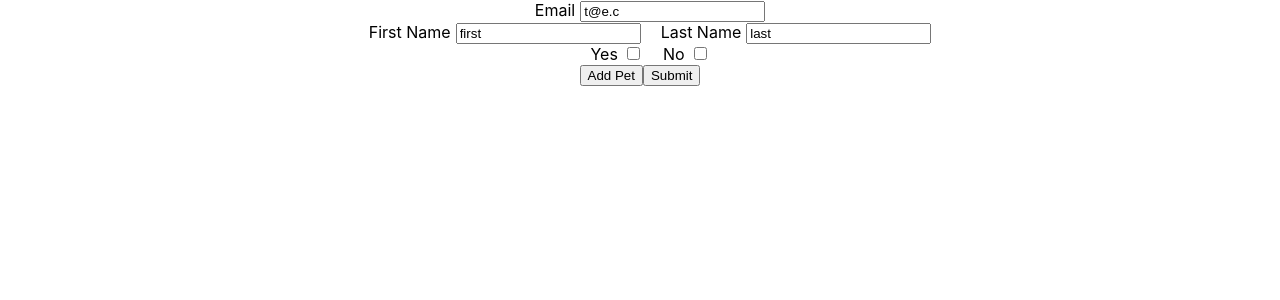
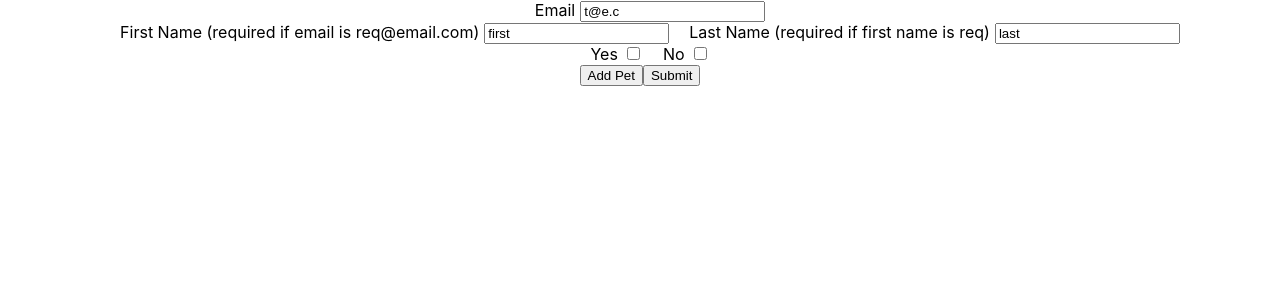
Before and after one commit to daria-sorokina-da/react-hook-form-playground-ts, a React (Create React App) app: page / in a window 1280 px wide. Shown: the top 300 px of the page. Built offline with nearby package versions, Linux system fonts and the light colour scheme.

Commit message:
Dependent validations fixes

```diff
--- a/src/App.tsx
+++ b/src/App.tsx
@@ -32,7 +32,10 @@ const schema: MappedLike<FormFields, Joi.SchemaLike> = {
       .empty("")
       .max(10)
       .message("Max length is 10")
-      .required(),
+      .when("...email", {
+        is: "req@email.com",
+        then: Joi.required(),
+      }),
     last: Joi.string()
       .empty("")
       .max(10)
@@ -42,27 +45,35 @@ const schema: MappedLike<FormFields, Joi.SchemaLike> = {
         then: Joi.required(),
       }),
   }),
-  petInfos: Joi.array().items(
+  hasPets: Joi.boolean().when("personName.first", {
+    is: "req",
+    then: Joi.required(),
+  }),
+  petInfos: Joi.array()
+    .items(
       Joi.object({
         name: Joi.string()
           .empty("")
           .max(10)
           .message("Max length is 10")
-        .required(),
+          .when("....personName.first", {
+            is: "req",
+            then: Joi.required(),
+          }),
         isFat: Joi.boolean(),
         favouriteFood: Joi.string().empty("").max(10).when("isFat", {
           is: true,
           then: Joi.required(),
         }),
       })
-  ),
+    )
+    .when("hasPets", {
+      is: true,
+      then: Joi.array().min(1),
+    }),
   email: Joi.string()
     .email({ tlds: { allow: false } })
     .required(),
-  hasPets: Joi.boolean().when("personName.first", {
-    is: "req",
-    then: Joi.required(),
-  }),
 };
 
 export const formResolver = joiResolver(Joi.object(schema), {
@@ -149,12 +160,19 @@ export default function App() {
             control={control}
           />
         ))}
+        <ErrorMessage
+          errors={formState.errors}
+          name="petInfos"
+          render={({ message }) => <p>{message}</p>}
+        />
+        <div>
           <button type="button" onClick={() => addPet()}>
             Add Pet
           </button>
           <button type="submit" onClick={() => log()}>
             Submit
           </button>
+        </div>
       </form>
     </div>
   );
--- a/src/fields/FullName.tsx
+++ b/src/fields/FullName.tsx
@@ -45,7 +45,7 @@ const FullNameFields = <
 
   return (
     <div>
-      <label htmlFor={`${name}.first`}>First Name</label>
+      <label htmlFor={`${name}.first`}>First Name (required if email is req@email.com)</label>
       <input
         id={`${name}.first`}
         value={value.first}
@@ -61,7 +61,7 @@ const FullNameFields = <
         }
         render={({ message }) => <p>{message}</p>}
       />
-      <label htmlFor={`${name}.last`}>Last Name</label>
+      <label htmlFor={`${name}.last`}>Last Name (required if first name is req)</label>
       <input
         id={`${name}.last`}
         value={value.last}
--- a/src/fields/PetInfo.tsx
+++ b/src/fields/PetInfo.tsx
@@ -54,7 +54,7 @@ const PetInfoFields = <
 
   return (
     <div>
-      <label htmlFor={`${name}.name`}>Pet Name</label>
+      <label htmlFor={`${name}.name`}>Pet Name (required when first name is req)</label>
       <input
         id={`${name}.name`}
         value={value.name}
@@ -80,7 +80,7 @@ const PetInfoFields = <
       />
       {petInfo.isFat && (
         <>
-          <label htmlFor={`${name}.favouriteFood`}>Pet's favourite food</label>
+          <label htmlFor={`${name}.favouriteFood`}>Pet's favourite food (required when pet is fat)</label>
           <input
             id={`${name}.favouriteFood`}
             value={value.favouriteFood}
```
Lines whose indentation alone changed are shown as unchanged.
